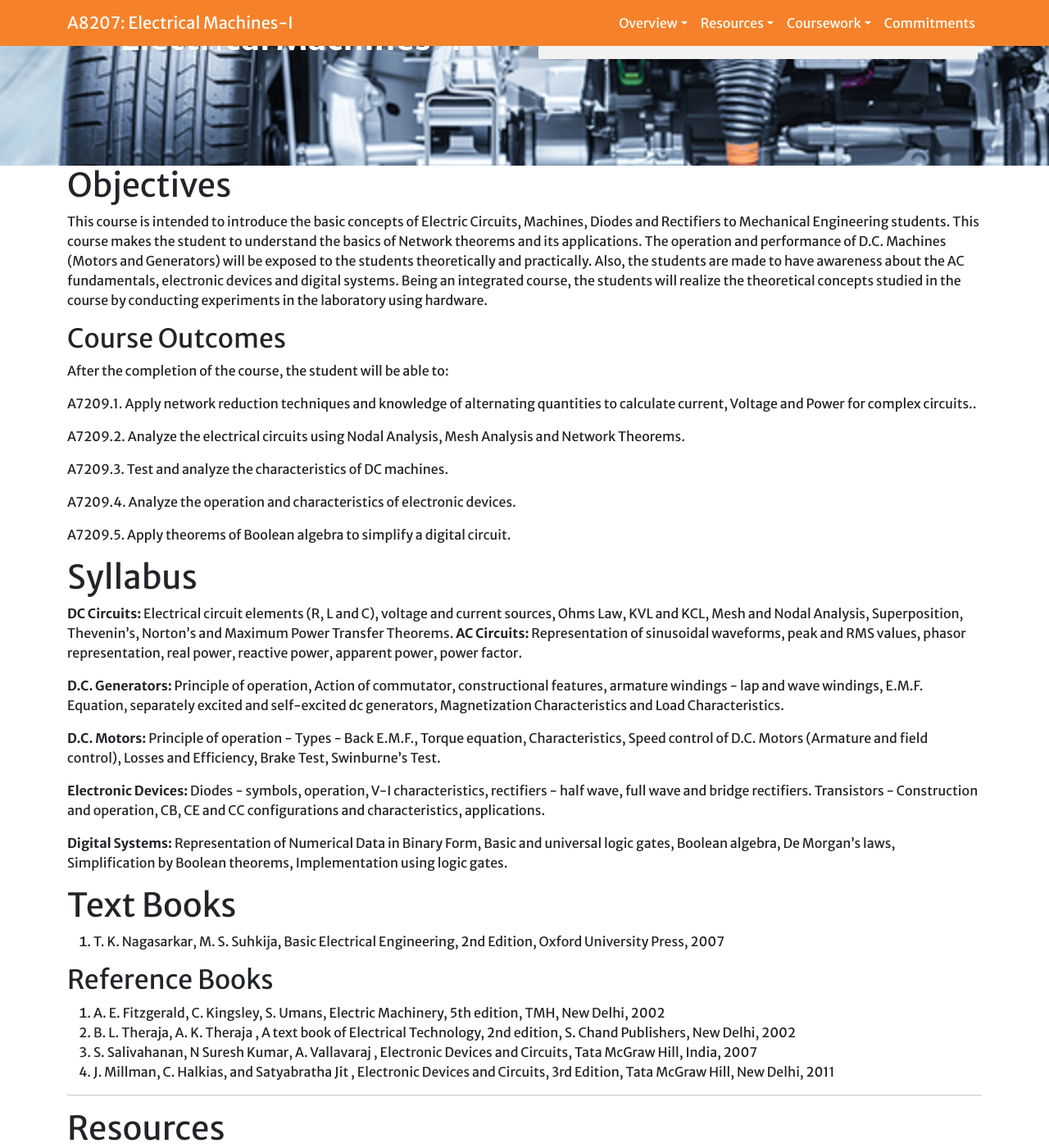
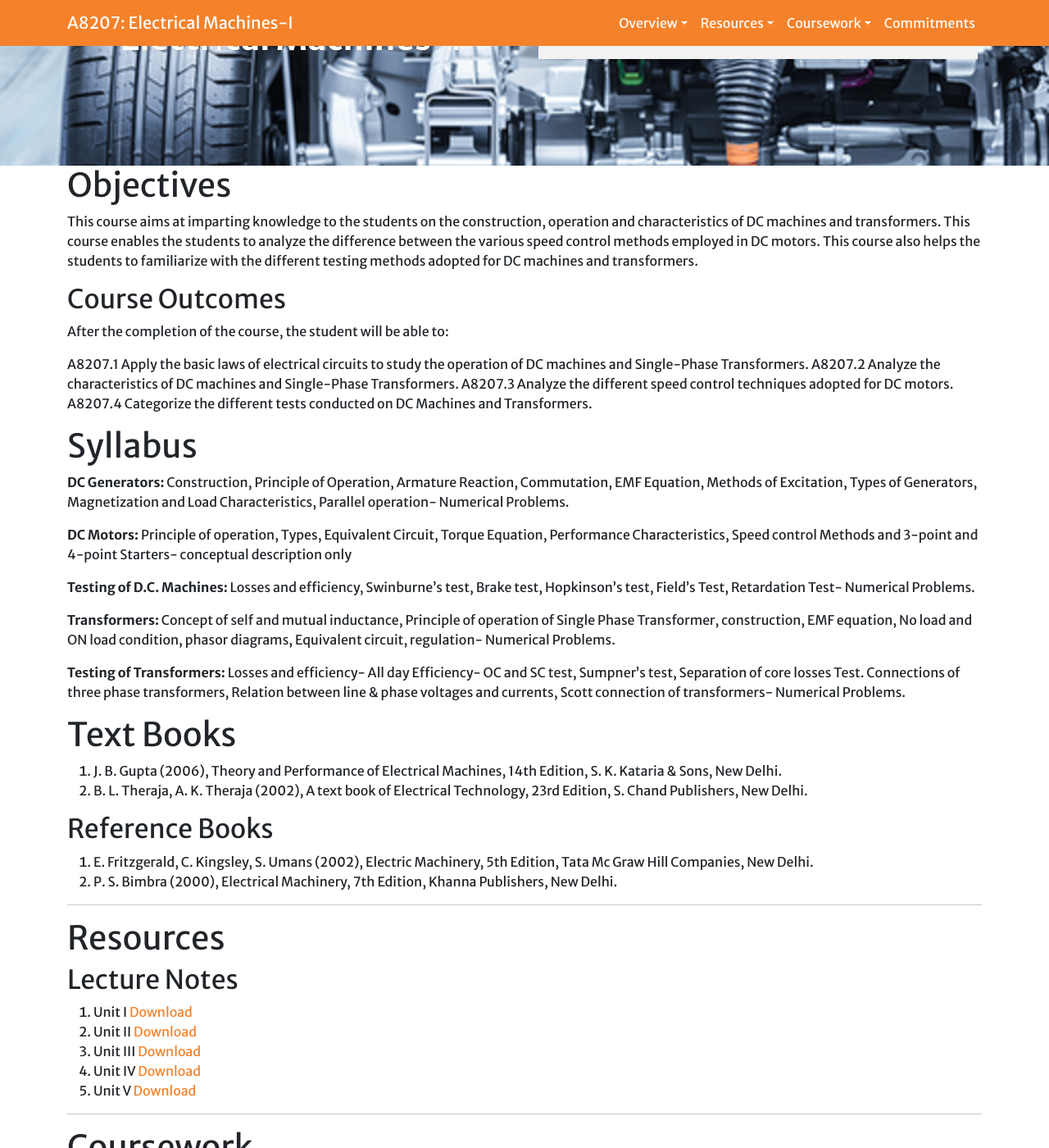
Before and after one commit to nakkasrinu/Electrical-Machines-I, a Jekyll site: the page built from index.md, in a window 1280 px wide and 1400 px high, scrolled down 254 px. Shown: the whole window at 82% size. Built offline with Jekyll 4.4.1, drawn with Linux system fonts in a browser that asks for light colours; a script that is not in the unit is left out; our own code applies the rules of GitHub Pages for plain Markdown files.

Commit message:
Update index.md

```diff
--- a/index.md
+++ b/index.md
@@ -11,46 +11,38 @@ layout: course-single
 
 # <a name="description">Objectives</a>
 
-  This course is intended to introduce the basic concepts of Electric Circuits, Machines, Diodes and Rectifiers to Mechanical Engineering students. This course makes the student to understand the basics of Network theorems and its applications. The operation and performance of D.C. Machines (Motors and Generators) will be exposed to the students theoretically and practically. Also, the students are made to have awareness about the AC fundamentals, electronic devices and digital systems. Being an integrated course, the students will realize the theoretical concepts studied in the course by conducting experiments in the laboratory using hardware.
+  This course aims at imparting knowledge to the students on the construction, operation and characteristics of DC machines and transformers. This course enables the students to analyze the difference between the various speed control methods employed in DC motors. This course also helps the students to familiarize with the different testing methods adopted for DC machines and transformers.
 
 ## <a name="outcomes">Course Outcomes</a>
 
 After the completion of the course, the student will be able to:
 
-A7209.1. Apply network reduction techniques and knowledge of alternating quantities to calculate current, Voltage and Power for complex circuits..
-
-A7209.2. Analyze the electrical circuits using Nodal Analysis, Mesh Analysis and Network Theorems.
-
-A7209.3. Test and analyze the characteristics of DC machines.
-
-A7209.4. Analyze the operation and characteristics of electronic devices.
-
-A7209.5. Apply theorems of Boolean algebra to simplify a digital circuit.
+A8207.1 Apply the basic laws of electrical circuits to study the operation of DC machines and Single-Phase Transformers.
+A8207.2 Analyze the characteristics of DC machines and Single-Phase Transformers.
+A8207.3 Analyze the different speed control techniques adopted for DC motors.
+A8207.4 Categorize the different tests conducted on DC Machines and Transformers.
 
 # <a name="syllabus">Syllabus</a>
 
-**DC Circuits:** Electrical circuit elements (R, L and C), voltage and current sources, Ohms Law, KVL and KCL, Mesh and Nodal Analysis, Superposition, Thevenin’s, Norton’s and Maximum Power Transfer Theorems.
-**AC Circuits:** Representation of sinusoidal waveforms, peak and RMS values, phasor representation, real power, reactive power, apparent power, power factor.
+**DC Generators:** Construction, Principle of Operation, Armature Reaction, Commutation, EMF Equation, Methods of Excitation, Types of Generators, Magnetization and Load Characteristics, Parallel operation- Numerical Problems.
 
-**D.C. Generators:** Principle of operation, Action of commutator, constructional features, armature windings - lap and wave windings, E.M.F. Equation, separately excited and self-excited dc generators, Magnetization Characteristics and Load Characteristics.
+**DC Motors:** Principle of operation, Types, Equivalent Circuit, Torque Equation, Performance Characteristics, Speed control Methods and 3-point and 4-point Starters- conceptual description only
 
-**D.C. Motors:** Principle of operation - Types - Back E.M.F., Torque equation, Characteristics, Speed control of D.C. Motors (Armature and field control), Losses and Efficiency, Brake Test, Swinburne’s Test.
+**Testing of D.C. Machines:** Losses and efficiency, Swinburne’s test, Brake test, Hopkinson’s test, Field’s Test, Retardation Test- Numerical Problems.
 
-**Electronic Devices:** Diodes - symbols, operation, V-I characteristics, rectifiers - half wave, full wave and bridge rectifiers. Transistors - Construction and operation, CB, CE and CC configurations and characteristics, applications.
+**Transformers:** Concept of self and mutual inductance, Principle of operation of Single Phase Transformer, construction, EMF equation, No load and ON load condition, phasor diagrams, Equivalent circuit, regulation- Numerical Problems.
 
-**Digital Systems:** Representation of Numerical Data in Binary Form, Basic and universal logic gates, Boolean algebra, De Morgan’s laws, Simplification by Boolean theorems, Implementation using logic gates.
+**Testing of Transformers:** Losses and efficiency- All day Efficiency- OC and SC test, Sumpner’s test, Separation of core losses Test. Connections of three phase transformers, Relation between line & phase voltages and currents, Scott connection of transformers- Numerical Problems.
 
 # <a name="textbooks">Text Books</a>
 
-1. T. K. Nagasarkar, M. S. Suhkija, Basic Electrical Engineering, 2nd Edition, Oxford University Press, 2007
-
+1. J. B. Gupta (2006), Theory and Performance of Electrical Machines, 14th Edition, S. K. Kataria & Sons, New Delhi.
+2. B. L. Theraja, A. K. Theraja (2002), A text book of Electrical Technology, 23rd Edition, S. Chand Publishers, New Delhi.
 
 ## <a name="references">Reference Books</a>
 
-1. A. E. Fitzgerald, C. Kingsley, S. Umans, Electric Machinery, 5th edition, TMH, New Delhi, 2002
-2. B. L. Theraja, A. K. Theraja , A text book of Electrical Technology, 2nd edition, S. Chand Publishers, New Delhi, 2002
-3. S. Salivahanan, N Suresh Kumar, A. Vallavaraj , Electronic Devices and Circuits, Tata McGraw Hill, India, 2007
-4. J. Millman, C. Halkias, and Satyabratha Jit , Electronic Devices and Circuits, 3rd Edition, Tata McGraw Hill, New Delhi, 2011
+1. E. Fritzgerald, C. Kingsley, S. Umans (2002), Electric Machinery, 5th Edition, Tata Mc Graw Hill Companies, New Delhi.
+2. P. S. Bimbra (2000), Electrical Machinery, 7th Edition, Khanna Publishers, New Delhi.
 
 <hr>
 
```
